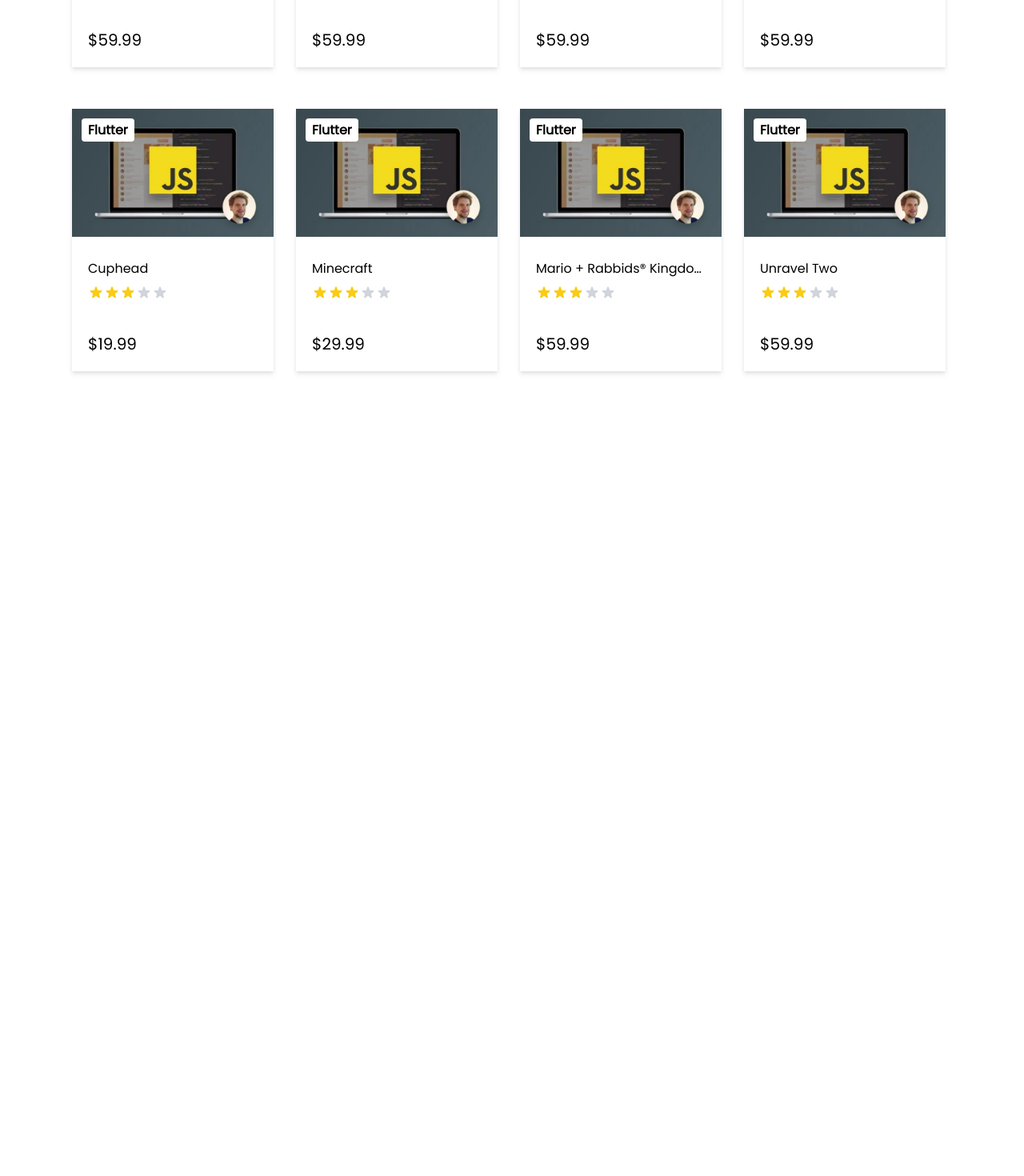
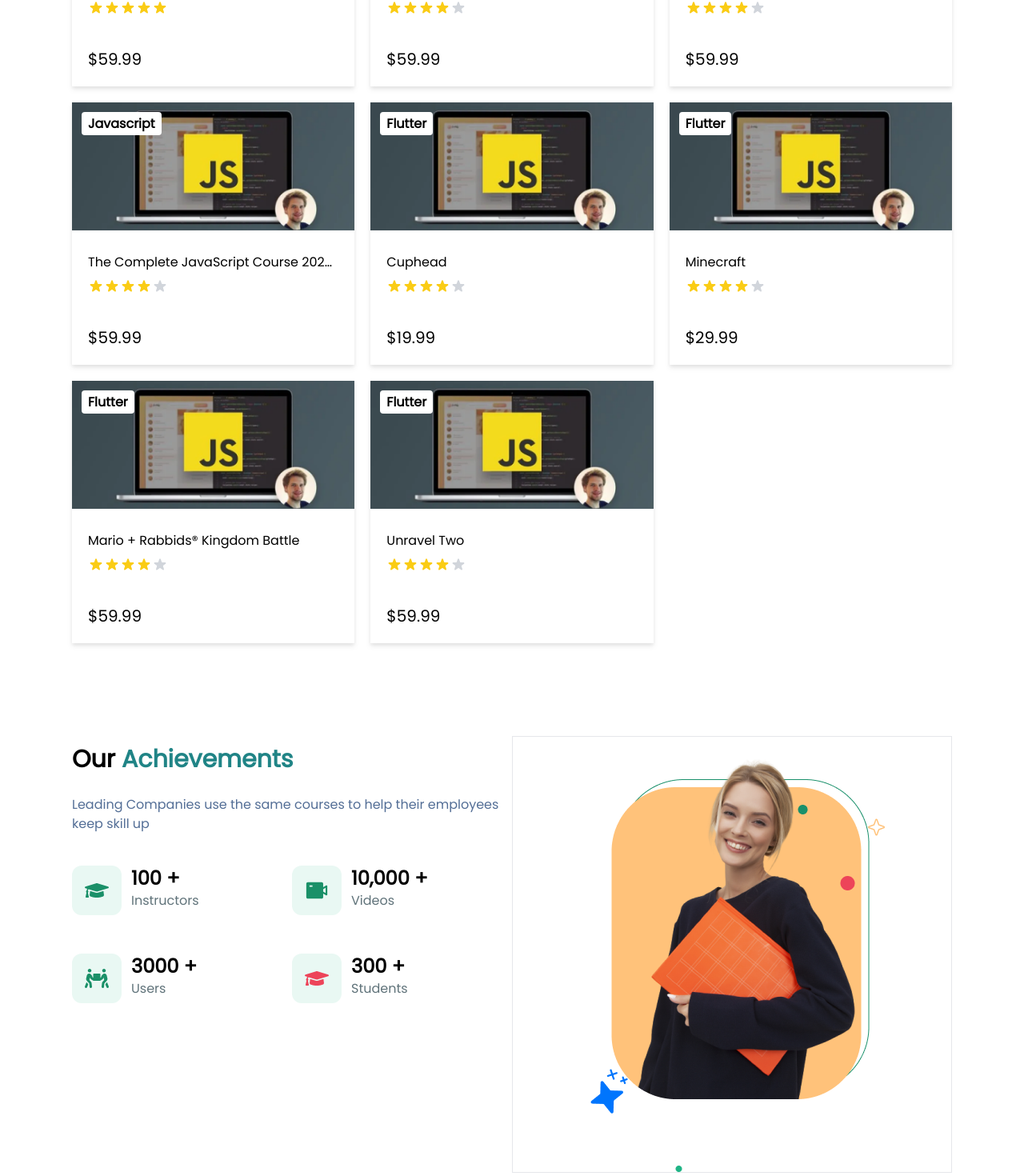
Before and after one commit to FREDVUNI/tailwind-react-landing, a React (Vite) app: page / in a window 1280 px wide. Shown: the part 1300-2770 px from the top of the page at 80% size. Before the commit the page ends 1836 px from the top, so only its background shows below. Built offline with nearby package versions, Linux system fonts and the light colour scheme.

Commit message:
create achivements section and touch up on designs

```diff
--- a/src/App.jsx
+++ b/src/App.jsx
@@ -1,5 +1,5 @@
 import React from 'react'
-import { HeroSection, Navbar,Companies,Courses } from './components'
+import { HeroSection, Navbar,Companies,Courses, Achievement } from './components'
 
 function App() {
 
@@ -9,6 +9,7 @@
         <HeroSection/>
         <Companies/>
         <Courses/>
+        <Achievement/>
     </div>
   )
 }
--- /dev/null
+++ b/src/components/Achievement.jsx
@@ -0,0 +1,63 @@
+import React from 'react'
+import Achieve from '../assets/achievement.png'
+import {FaGraduationCap} from 'react-icons/fa'
+import { AiFillVideoCamera } from 'react-icons/ai'
+import { FaPeopleCarry } from 'react-icons/fa'
+
+const Achievement = () => {
+  return (
+    <section className='w-full bg-white p-5'>
+        <div className='md:max-w-[1100px] m-auto grid md:grid-cols-2 max-w-[400px]'>
+            <div className='flex flex-col justify-start gap-4'>
+                <h1 className='md:leading-[42px] py-2 text-3xl font-semibold'>
+                    Our <span className='text-[#208486]'>Achievements</span>
+                </h1>
+                <p className=' text-[#536e96] text-2x1'>Leading Companies use the same courses to help their employees keep skill up</p>
+                <div className='grid md:grid-cols-2 grid-cols-1'>
+                    <div className="py-6 flex">
+                        <div className="p-4 bg-[#e9f8f3] rounded-xl">
+                            <FaGraduationCap size={30} style={{ color:'#1a9068' }}/>
+                        </div>
+                        <div className='px-3'>
+                            <h1 className='text-2xl font-semibold'>100 +</h1>
+                            <p className='text-[#60737a]'>Instructors</p>
+                        </div>
+                    </div>
+                    <div className="py-6 flex">
+                        <div className="p-4 bg-[#e9f8f3] rounded-xl">
+                            <AiFillVideoCamera size={30} style={{ color:'#1a9068' }}/>
+                        </div>
+                        <div className='px-3'>
+                            <h1 className='text-2xl font-semibold'>10,000 +</h1>
+                            <p className='text-[#60737a]'>Videos</p>
+                        </div>
+                    </div>
+                    <div className="py-6 flex">
+                        <div className="p-4 bg-[#e9f8f3] rounded-xl">
+                            <FaPeopleCarry size={30} style={{ color:'#1a9068' }}/>
+                        </div>
+                        <div className='px-3'>
+                            <h1 className='text-2xl font-semibold'>3000 +</h1>
+                            <p className='text-[#60737a]'>Users</p>
+                        </div>
+                    </div>
+                    <div className="py-6 flex">
+                        <div className="p-4 bg-[#e9f8f3] rounded-xl">
+                            <FaGraduationCap size={30} style={{ color:'#ed4459' }}/>
+                        </div>
+                        <div className='px-3'>
+                            <h1 className='text-2xl font-semibold'>300 +</h1>
+                            <p className='text-[#60737a]'>Students</p>
+                        </div>
+                    </div>
+                </div>
+            </div>
+            <div className="border justify-center items-center">
+                <img src={Achieve} alt="hero" className='md:order-last m-auto order-first'/>
+            </div>
+        </div>
+    </section>
+  )
+}
+
+export default Achievement
--- a/src/components/Card.jsx
+++ b/src/components/Card.jsx
@@ -5,11 +5,11 @@
 
 const Card = ({title,category,rating,price,linkImg}) => {
   return (
-    <div className='bg-white drop-shadow-md overflow-hidden mr-2 my-4'>
-      <img src={blog1} alt="courses"  className='h-40 w-full object-cover'/>
+    <div className='bg-white drop-shadow-md overflow-hidden'>
+      <img src={blog1} alt="courses" className='h-40 w-full object-cover'/>
       <div className='p-5'>
           <h1 className='py-2 truncate'>{title}</h1>
-          <Rating rating={3}/>
+          <Rating rating={rating}/>
       </div>
       <h3 className='p-5 text-xl bottom-0'>{price}</h3>
       <div className='absolute top-0 bg-white m-3 px-2 py-[2.5px] rounded font-bold'>
--- a/src/components/Companies.jsx
+++ b/src/components/Companies.jsx
@@ -6,7 +6,7 @@
 
 const Companies = () => {
   return (
-    <section className='w-full bg-white py-[50px] justify-center items-center'>
+    <section className='w-full bg-white py-[50px] justify-center items-center p-4'>
         <div className='md:max-w-[1100px] m-auto max-w-[400px]'>
             <h1 className='text-center text-xl font-bold text-[#536e90]'>Trusted by over 25,000 teams around the world</h1>
             <p className='text-center text-[#536e96] text-2x1 py-2'>Leading Companies use the same courses to help their employees keep skill up</p>
--- a/src/components/Courses.jsx
+++ b/src/components/Courses.jsx
@@ -12,12 +12,12 @@
     slidesToScroll: 3
   };
   return (
-    <section className='w-full bg-white py-14'>
-      <div className='py-4 md:max-w-[1100px] m-auto '>
-            <h1 className='py-3 text-3xl font-bold'>Most Popular <span className='text-[#20B486]'>Courses</span></h1>
-            <p className='text-[#6D737A]'>Various versions have evolved over the years, sometimes by accident.</p>
+    <section className='w-full bg-white py-24 p-4'>
+        <div className='md:max-w-[1100px] m-auto max-w-[400px]'>
+            <h1 className='py-4 text-3xl font-bold'>Most Popular <span className='text-[#20B486]'>Courses</span></h1>
+            <p className='text-[#6D737A] py-3'>Various versions have evolved over the years, sometimes by accident.</p>
           </div>
-        <div className='md:max-w-[1100px] m-auto grid md:grid-cols-4 max-w-[500px] gap-5'>
+        <div className='md:max-w-[1100px] m-auto grid md:grid-cols-3 max-w-[400px] gap-5'>
           {/* <Slider {...settings} className='px-5'> */}
             {courses && courses.map((course) =>(
                 <Card key={course.id} title={course.title} category={course.category} rating={course.rating} price={course.price} linkImg={course.linkImg}/>
--- a/src/components/HeroSection.jsx
+++ b/src/components/HeroSection.jsx
@@ -4,11 +4,11 @@
 
 const HeroSection = () => {
   return (
-    <section className='w-full bg-white py-24'>
+    <section className='w-full bg-white py-24 p-4'>
         <div className='md:max-w-[1100px] m-auto grid md:grid-cols-2 max-w-[400px]'>
             <div className='flex flex-col justify-start gap-4'>
                 <p className='py-2 text-4xl text-[#208486] font-bold'>START TO SUCCESS</p>
-                <h1 className='md:leading-[42px] py-2 text-3xl font-semibold'>
+                <h1 className='md:leading-[42px] py-2 md:text-3xl text-lg font-semibold'>
                     Access to over <span className='text-[#208486]'>1000</span> courses from over <span className='text-[#208486]'>200</span> professional instructors & institutions
                 </h1>
                 <p className='py-2 text-lg text-gray-900'>Various versions have evolved over the years</p>
--- a/src/components/Navbar.jsx
+++ b/src/components/Navbar.jsx
@@ -13,11 +13,11 @@
     }
 
   return (
-    <div className='w-full h-[96px] bg-white shadow-lg'>
-        <div className='md:max-w-[1080px] max-w-[400px] m-auto w-full h-full flex justify-between items-center'>
+    <div className='w-full h-[96px] bg-white shadow-sm'>
+        <div className='p-4 md:max-w-[1080px] max-w-[400px] m-auto w-full h-full flex justify-between items-center'>
             <img src={Logo} alt="logo" className='h-[25px] cursor-pointer'/>
             <div className="flex items-center">
-                <ul className='hidden md:flex gap-4'>
+                <ul className='hidden md:flex gap-4 '>
                     <li>Home</li>
                     <li>About</li>
                     <li>Support</li>
--- a/src/components/index.js
+++ b/src/components/index.js
@@ -2,5 +2,6 @@
 import HeroSection from "./HeroSection";
 import Companies from "./Companies";
 import Courses from "./Courses";
+import Achievement from "./Achievement";
 
-export { Navbar,HeroSection,Companies,Courses }
+export { Navbar,HeroSection,Companies,Courses,Achievement }
```
